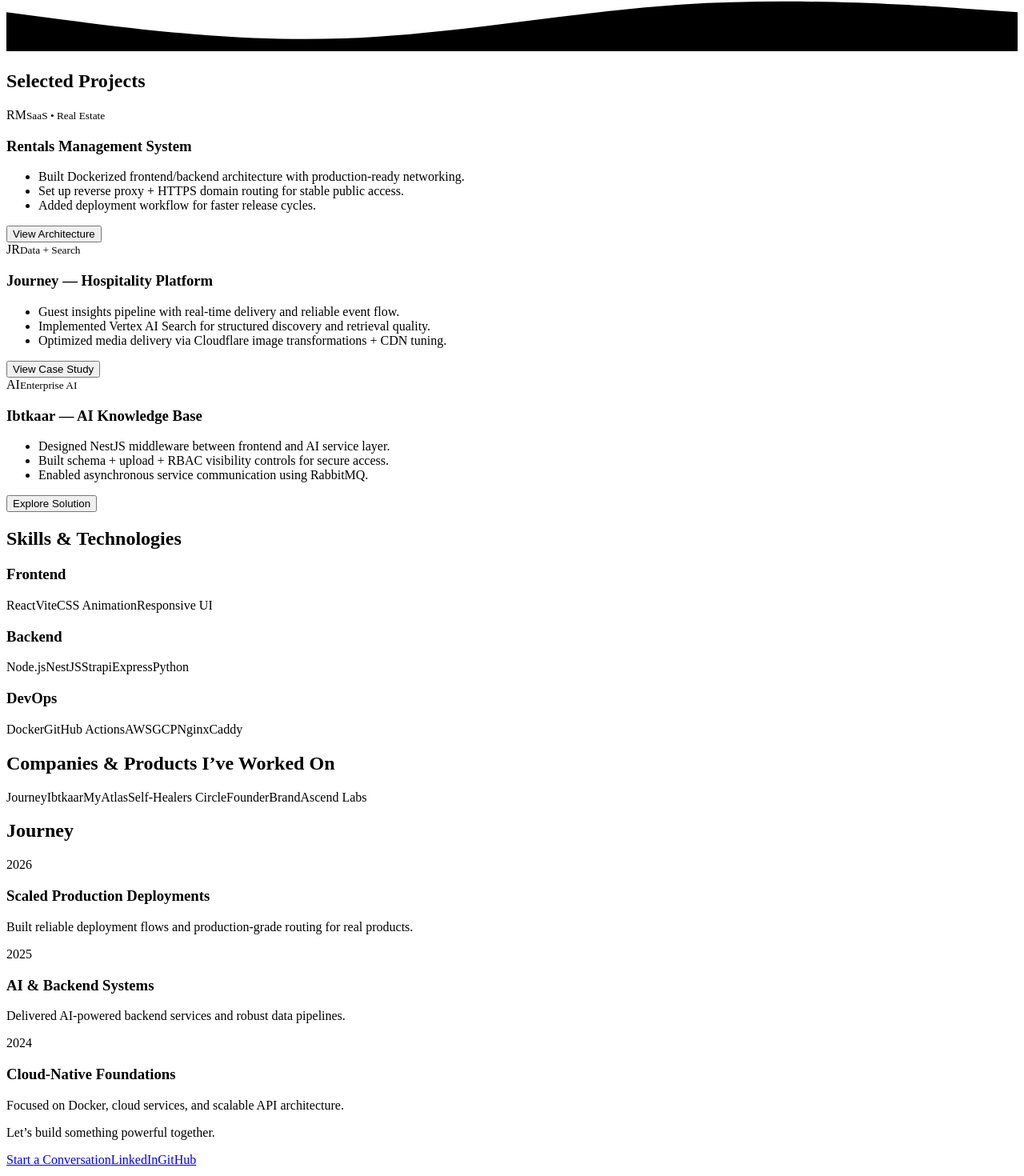
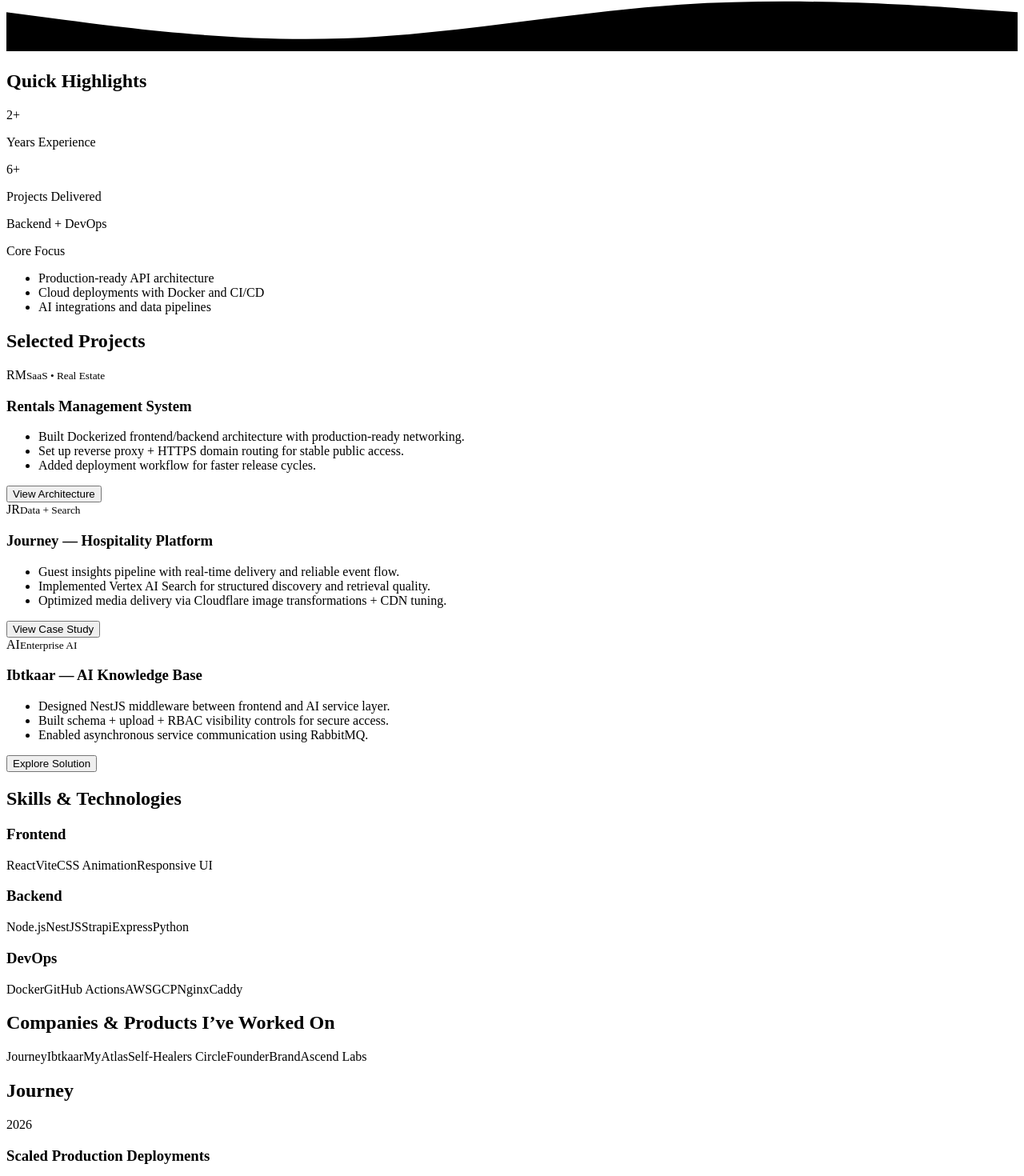
Before and after one commit to 3Akram2/portofolio, a React (Vite) app: page / in a window 1280 px wide. Shown: the part 1854-3324 px from the top of the page at 80% size. Built offline with nearby package versions, Linux system fonts and the light colour scheme; the HTML template or start-up script is replaced by a standard one.

Commit message:
feat: restore project highlights and fix conversation mailto action

```diff
--- a/src/App.css
+++ b/src/App.css
@@ -104,6 +104,9 @@
   transition: .25s ease;
   position: relative;
   overflow: hidden;
+  background: transparent;
+  cursor: pointer;
+  font: inherit;
 }
 .btn::after {
   content: '';
@@ -161,6 +164,37 @@
 .section-divider path { fill: var(--bg-soft); opacity: .8; }
 
 .stack { display: grid; gap: 18px; padding-bottom: 40px; }
+
+.stats-grid {
+  display: grid;
+  grid-template-columns: repeat(3, minmax(0, 1fr));
+  gap: 10px;
+}
+
+.stat-card {
+  border: 1px solid #2f4f90;
+  background: #0f1d3d;
+  border-radius: 14px;
+  padding: 14px;
+}
+
+.stat-value {
+  margin: 0;
+  font-size: 1.4rem;
+  font-weight: 800;
+  color: #d7e6ff;
+}
+
+.stat-label {
+  margin: 3px 0 0;
+  color: #abc0ea;
+  font-size: .9rem;
+}
+
+.feature-list {
+  margin-top: 14px;
+  color: #cbdbff;
+}
 
 .card {
   background: linear-gradient(180deg, rgba(255,255,255,.03), transparent), var(--card);
@@ -350,4 +384,5 @@
   .photo-wrap { width: min(420px, 100%); }
   .project-card { grid-template-columns: 1fr; }
   .project-visual { padding: 14px; }
+  .stats-grid { grid-template-columns: 1fr; }
 }
--- a/src/App.jsx
+++ b/src/App.jsx
@@ -57,7 +57,19 @@
   'Ascend Labs'
 ]
 
-const scheduleMailto = 'mailto:omarakram302@gmail.com?subject=Portfolio%20Inquiry%20-%20Schedule%20a%20Call&body=Hi%20Omar%2C%0A%0AI%20saw%20your%20portfolio%20and%20would%20like%20to%20schedule%20a%20call.%0A%0APreferred%20date%2Ftime%3A%20%0ATimezone%3A%20%0AProject%20details%3A%20%0A%0AThanks.'
+const scheduleMailto = 'mailto:omarakram302@gmail.com?subject=Portfolio%20Inquiry%20-%20Schedule%20a%20Call'
+
+const highlights = [
+  { label: 'Years Experience', value: '2+' },
+  { label: 'Projects Delivered', value: '6+' },
+  { label: 'Core Focus', value: 'Backend + DevOps' }
+]
+
+const featureHighlights = [
+  'Production-ready API architecture',
+  'Cloud deployments with Docker and CI/CD',
+  'AI integrations and data pipelines'
+]
 
 export default function App() {
   const [progress, setProgress] = useState(0)
@@ -95,6 +107,10 @@
   }, [])
 
   const skillItems = useMemo(() => Object.entries(skillGroups), [])
+
+  const handleStartConversation = () => {
+    window.location.href = scheduleMailto
+  }
 
   return (
     <>
@@ -142,6 +158,23 @@
       </div>
 
       <main className="container stack">
+        <section className="card reveal">
+          <h2>Quick Highlights</h2>
+          <div className="stats-grid">
+            {highlights.map((item) => (
+              <article key={item.label} className="stat-card">
+                <p className="stat-value">{item.value}</p>
+                <p className="stat-label">{item.label}</p>
+              </article>
+            ))}
+          </div>
+          <ul className="feature-list">
+            {featureHighlights.map((item) => (
+              <li key={item}>{item}</li>
+            ))}
+          </ul>
+        </section>
+
         <section id="projects" className="card reveal">
           <h2>Selected Projects</h2>
           <div className="projects">
@@ -205,7 +238,7 @@
         <section className="contact-cta reveal">
           <p>Let’s build something powerful together.</p>
           <div className="cta-actions">
-            <a className="btn primary" href={scheduleMailto}>Start a Conversation</a>
+            <button type="button" className="btn primary" onClick={handleStartConversation}>Start a Conversation</button>
             <a className="btn" href="https://www.linkedin.com/in/3akram2" target="_blank" rel="noreferrer">LinkedIn</a>
             <a className="btn" href="https://github.com/3akram2" target="_blank" rel="noreferrer">GitHub</a>
           </div>
```
